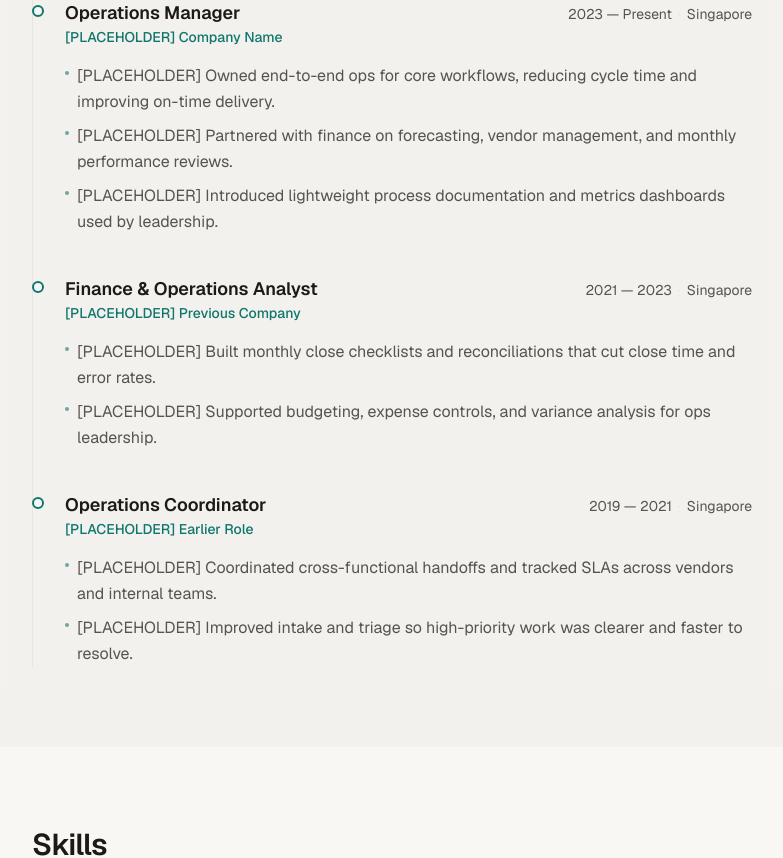
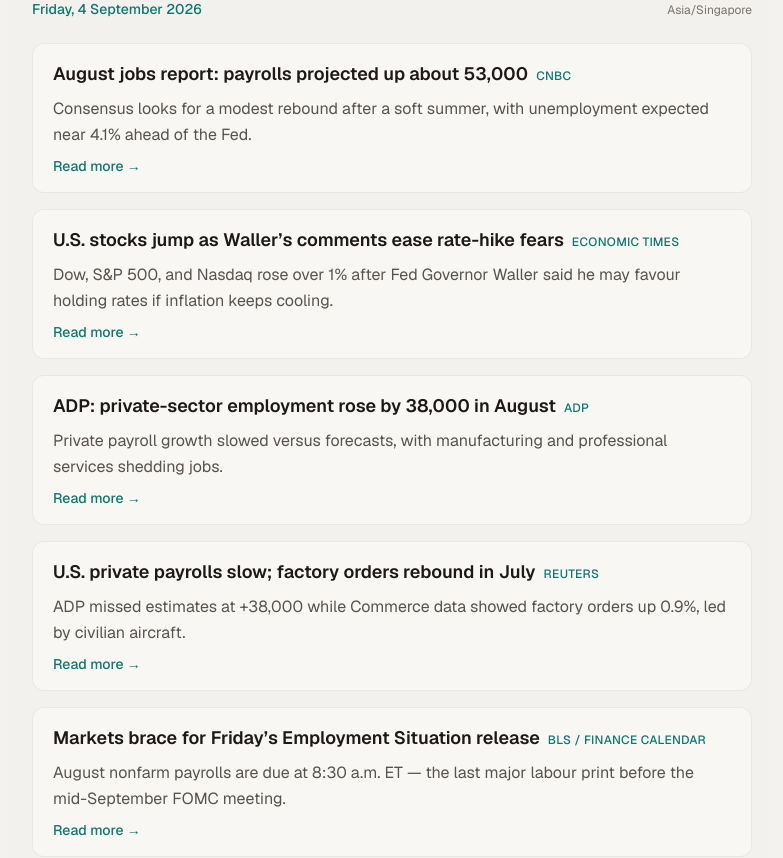
Before and after one commit to kongckk/personal-site, a Next.js app: page / in a window 1280 px wide. Shown: the part 1600-2458 px from the top of the page, without its empty margins (248-1031 px from the left). Built offline with nearby package versions, Linux system fonts and the light colour scheme.

Commit message:
Replace Experience with Today in finance news

```diff
--- a/src/app/page.tsx
+++ b/src/app/page.tsx
@@ -2,7 +2,7 @@ import { Header } from "@/components/Header";
 import { Hero } from "@/components/Hero";
 import { Agenda } from "@/components/Agenda";
 import { About } from "@/components/About";
-import { Experience } from "@/components/Experience";
+import { FinanceNews } from "@/components/FinanceNews";
 import { Skills } from "@/components/Skills";
 import { Contact } from "@/components/Contact";
 import { Footer } from "@/components/Footer";
@@ -21,7 +21,7 @@ export default function Home() {
         <Hero />
         <Agenda />
         <About />
-        <Experience />
+        <FinanceNews />
         <Skills />
         <Contact />
       </main>
--- a/src/components/Experience.tsx
+++ /dev/null
@@ -1,42 +0,0 @@
-import { site } from "@/content/site";
-import { Section } from "./Section";
-
-export function Experience() {
-  return (
-    <Section id="experience" heading={site.experience.heading} className="bg-surface/60">
-      <ol className="relative space-y-10 border-l border-line pl-6 sm:pl-8">
-        {site.experience.roles.map((role) => (
-          <li key={`${role.company}-${role.title}`} className="relative">
-            <span
-              className="absolute -left-[1.55rem] top-1.5 flex h-3 w-3 rounded-full border-2 border-accent bg-canvas sm:-left-[2.05rem]"
-              aria-hidden="true"
-            />
-            <div className="flex flex-col gap-1 sm:flex-row sm:items-baseline sm:justify-between sm:gap-4">
-              <div>
-                <h3 className="font-display text-lg font-semibold text-ink">
-                  {role.title}
-                </h3>
-                <p className="text-sm font-medium text-accent">{role.company}</p>
-              </div>
-              <div className="shrink-0 text-sm text-muted">
-                <time>{role.period}</time>
-                <span className="mx-1.5 text-line" aria-hidden="true">
-                  ·
-                </span>
-                <span>{role.location}</span>
-              </div>
-            </div>
-            <ul className="mt-4 space-y-2 text-sm leading-relaxed text-muted sm:text-base">
-              {role.bullets.map((bullet) => (
-                <li key={bullet.slice(0, 48)} className="flex gap-2">
-                  <span className="mt-2 h-1 w-1 shrink-0 rounded-full bg-accent/60" aria-hidden="true" />
-                  <span>{bullet}</span>
-                </li>
-              ))}
-            </ul>
-          </li>
-        ))}
-      </ol>
-    </Section>
-  );
-}
--- /dev/null
+++ b/src/components/FinanceNews.tsx
@@ -0,0 +1,49 @@
+import { financeNews } from "@/content/financeNews";
+import { Section } from "./Section";
+
+export function FinanceNews() {
+  return (
+    <Section id="finance-news" heading={financeNews.heading} className="bg-surface/60">
+      <div className="mb-6 flex flex-col gap-1 sm:flex-row sm:items-baseline sm:justify-between">
+        <p className="text-sm font-medium text-accent">{financeNews.dateLabel}</p>
+        <p className="text-xs text-muted/80">{financeNews.timezone}</p>
+      </div>
+
+      <ul className="space-y-4">
+        {financeNews.items.map((item) => (
+          <li
+            key={item.url}
+            className="rounded-xl border border-line/80 bg-canvas px-4 py-4 sm:px-5"
+          >
+            <div className="flex flex-col gap-2">
+              <div className="flex flex-wrap items-baseline gap-x-2 gap-y-1">
+                <a
+                  href={item.url}
+                  target="_blank"
+                  rel="noopener noreferrer"
+                  className="font-display text-lg font-semibold text-ink transition hover:text-accent focus-visible:outline focus-visible:outline-2 focus-visible:outline-offset-2 focus-visible:outline-accent"
+                >
+                  {item.headline}
+                </a>
+                <span className="text-xs font-medium uppercase tracking-wide text-accent">
+                  {item.source}
+                </span>
+              </div>
+              <p className="text-sm leading-relaxed text-muted sm:text-base">
+                {item.blurb}
+              </p>
+              <a
+                href={item.url}
+                target="_blank"
+                rel="noopener noreferrer"
+                className="text-sm font-medium text-accent transition hover:text-accent-hover"
+              >
+                Read more →
+              </a>
+            </div>
+          </li>
+        ))}
+      </ul>
+    </Section>
+  );
+}
--- a/src/components/Hero.tsx
+++ b/src/components/Hero.tsx
@@ -45,10 +45,10 @@ export function Hero() {
             Get in touch
           </a>
           <a
-            href="#experience"
+            href="#finance-news"
             className="inline-flex items-center justify-center rounded-full border border-line bg-canvas px-5 py-2.5 text-sm font-medium text-ink transition hover:border-ink/20 hover:bg-surface focus-visible:outline focus-visible:outline-2 focus-visible:outline-offset-2 focus-visible:outline-accent"
           >
-            View experience
+            Today in finance
           </a>
         </div>
       </div>
--- /dev/null
+++ b/src/content/financeNews.ts
@@ -0,0 +1,59 @@
+export type FinanceNewsItem = {
+  headline: string;
+  source: string;
+  blurb: string;
+  url: string;
+};
+
+export const financeNews = {
+  heading: "Today in finance",
+  dateLabel: "Friday, 4 September 2026",
+  timezone: "Asia/Singapore",
+  updatedAt: "2026-09-04T05:53:00Z",
+  items: [
+    {
+      headline: "August jobs report: payrolls projected up about 53,000",
+      source: "CNBC",
+      blurb:
+        "Consensus looks for a modest rebound after a soft summer, with unemployment expected near 4.1% ahead of the Fed.",
+      url: "https://www.cnbc.com/2026/09/03/august-2026-jobs-report-payrolls.html",
+    },
+    {
+      headline: "U.S. stocks jump as Waller’s comments ease rate-hike fears",
+      source: "Economic Times",
+      blurb:
+        "Dow, S&P 500, and Nasdaq rose over 1% after Fed Governor Waller said he may favour holding rates if inflation keeps cooling.",
+      url: "https://economictimes.indiatimes.com/markets/us-stocks/wall-street-guide/us-stocks-today-us-stocks-jump-as-waller-comments-ease-rate-hike-fears/articleshow/133745833.cms",
+    },
+    {
+      headline: "ADP: private-sector employment rose by 38,000 in August",
+      source: "ADP",
+      blurb:
+        "Private payroll growth slowed versus forecasts, with manufacturing and professional services shedding jobs.",
+      url: "https://mediacenter.adp.com/2026-09-02-ADP-National-Employment-Report-Private-Sector-Employment-Increased-by-38,000-Jobs-in-August",
+    },
+    {
+      headline: "U.S. private payrolls slow; factory orders rebound in July",
+      source: "Reuters",
+      blurb:
+        "ADP missed estimates at +38,000 while Commerce data showed factory orders up 0.9%, led by civilian aircraft.",
+      url: "https://ktwb.com/2026/09/02/us-private-payrolls-growth-slows-in-august-adp-says/",
+    },
+    {
+      headline: "Markets brace for Friday’s Employment Situation release",
+      source: "BLS / Finance Calendar",
+      blurb:
+        "August nonfarm payrolls are due at 8:30 a.m. ET — the last major labour print before the mid-September FOMC meeting.",
+      url: "https://www.bls.gov/schedule/news_release/empsit.htm",
+    },
+    {
+      headline: "Jobs report preview: Fed focus shifts toward inflation",
+      source: "Kiplinger",
+      blurb:
+        "Experts expect a soft but stable labour market, with officials describing conditions as satisfactory while watching prices.",
+      url: "https://www.kiplinger.com/investing/economy/jobs-report-august-2026-what-to-expect",
+    },
+  ] satisfies FinanceNewsItem[],
+} as const;
+
+export type FinanceNewsContent = typeof financeNews;
--- a/src/content/site.ts
+++ b/src/content/site.ts
@@ -20,43 +20,6 @@ export const site = {
     paragraphs: [
       "[PLACEHOLDER] I work at the intersection of operations and finance — turning messy day-to-day work into reliable processes, accurate reporting, and decisions people can trust.",
       "[PLACEHOLDER] I care about clean handoffs, measurable outcomes, and documentation that actually gets used. Whether it’s streamlining a workflow or closing the books with fewer surprises, I aim for calm and clarity.",
-    ],
-  },
-
-  experience: {
-    heading: "Experience",
-    roles: [
-      {
-        company: "[PLACEHOLDER] Company Name",
-        title: "Operations Manager",
-        period: "2023 — Present",
-        location: "Singapore",
-        bullets: [
-          "[PLACEHOLDER] Owned end-to-end ops for core workflows, reducing cycle time and improving on-time delivery.",
-          "[PLACEHOLDER] Partnered with finance on forecasting, vendor management, and monthly performance reviews.",
-          "[PLACEHOLDER] Introduced lightweight process documentation and metrics dashboards used by leadership.",
-        ],
-      },
-      {
-        company: "[PLACEHOLDER] Previous Company",
-        title: "Finance & Operations Analyst",
-        period: "2021 — 2023",
-        location: "Singapore",
-        bullets: [
-          "[PLACEHOLDER] Built monthly close checklists and reconciliations that cut close time and error rates.",
-          "[PLACEHOLDER] Supported budgeting, expense controls, and variance analysis for ops leadership.",
-        ],
-      },
-      {
-        company: "[PLACEHOLDER] Earlier Role",
-        title: "Operations Coordinator",
-        period: "2019 — 2021",
-        location: "Singapore",
-        bullets: [
-          "[PLACEHOLDER] Coordinated cross-functional handoffs and tracked SLAs across vendors and internal teams.",
-          "[PLACEHOLDER] Improved intake and triage so high-priority work was clearer and faster to resolve.",
-        ],
-      },
     ],
   },
 
@@ -90,7 +53,7 @@ export const site = {
   nav: [
     { label: "Agenda", href: "#agenda" },
     { label: "About", href: "#about" },
-    { label: "Experience", href: "#experience" },
+    { label: "Finance news", href: "#finance-news" },
     { label: "Skills", href: "#skills" },
     { label: "Contact", href: "#contact" },
   ],
```
